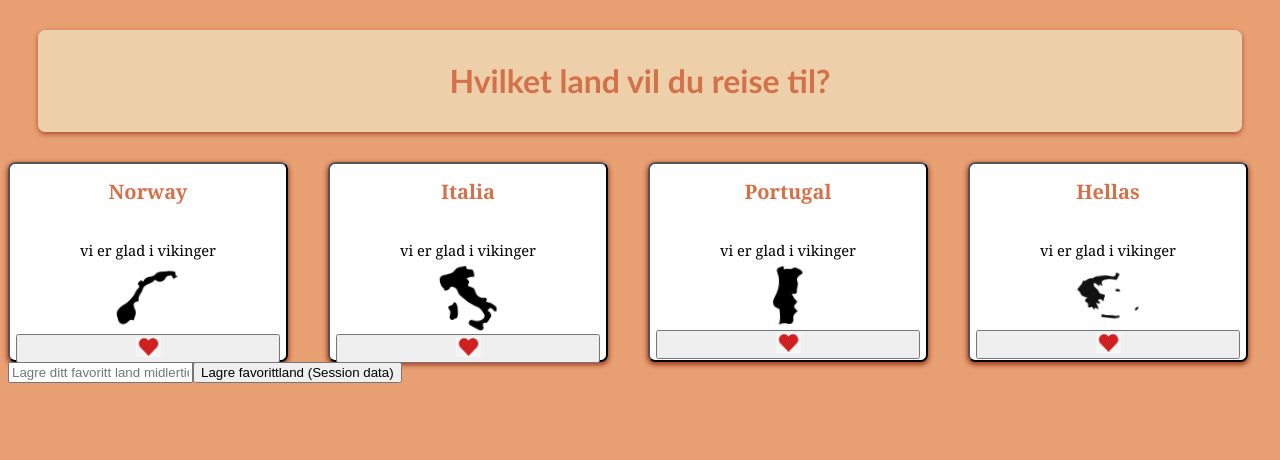
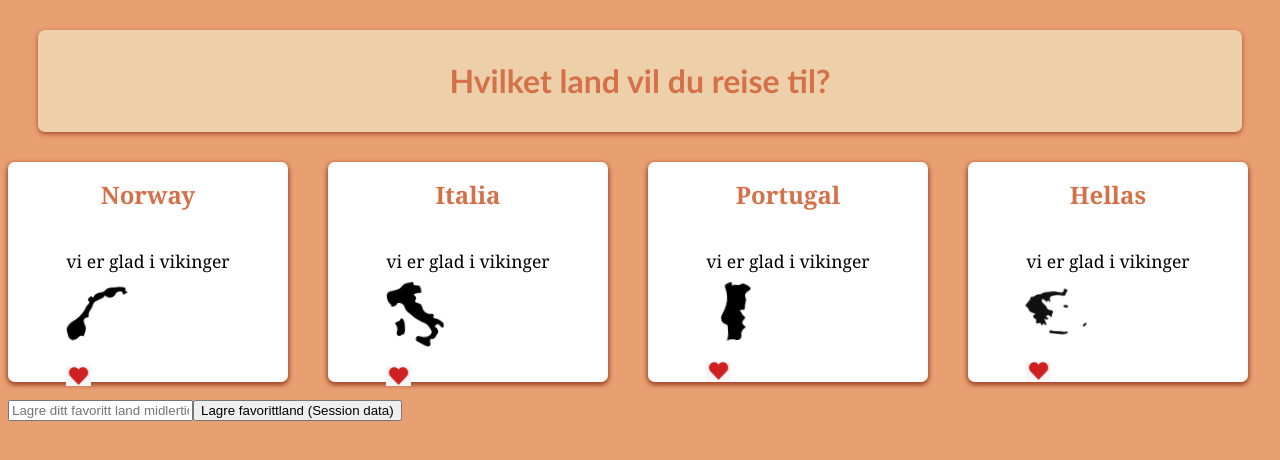
Before and after one commit to livemelkild/CountryFavourites, a React (Create React App) app in the folder prosjekt_2/: page / in a window 1280 px wide. Shown: the top 460 px of the page. Built offline with nearby package versions, Linux system fonts and the light colour scheme.

Commit message:
css edit

```diff
--- a/prosjekt_2/public/styles.css
+++ b/prosjekt_2/public/styles.css
@@ -21,10 +21,27 @@ header {
   border-radius: 7px;
   margin: 0 auto;
   width: 280px;
-  height: 200px;
+  height: 220px;
   display: grid;
+  justify-content: center;
 
 }
+
+.like{
+  width: 280px;
+  justify-content: left;
+}
+
+
+.image{
+  display: grid;
+  background-color: white;
+  justify-content: center;
+  border-radius: 7px;
+  padding: 10px;
+  display: inline-block;
+}
+
 
 .total-c {
   display: grid;
@@ -34,17 +51,6 @@ header {
   margin: 0 auto;
 }
 
-
-
-.image{
-  display: grid;
-  justify-content: center;
-  box-shadow: 0 2px 5px #aa4a30;
-  border-radius: 7px;
-  padding: 10px;
-  display: inline-block;
-  border: 1px solid black;
-}
 
 .country h1 {
   font-size: 1.5em;
--- a/prosjekt_2/src/App.js
+++ b/prosjekt_2/src/App.js
@@ -9,6 +9,7 @@ function App() {
     <div >
           <Header />
           <Country_spec />
+          <br />
           <SessionStorage />
     </div>
   );
--- a/prosjekt_2/src/components/Country.jsx
+++ b/prosjekt_2/src/components/Country.jsx
@@ -1,4 +1,3 @@
-
 import React, {useState, useEffect} from "react";
 import style from "./Country.css"
 
@@ -30,17 +29,19 @@ function Country(props) {
 
 
   return(
-      <div>
-        <button className = "country" onClick = {props.onClick}>
+      <div className = "country">
           <h1>{props.name}</h1>
           <p> {props.description}</p>
-          <div id = "image">
-            <img src = {process.env.PUBLIC_URL + props.img} alt = "img"/>
+            <div id ="image_style" onClick = {props.onClick}>
+            <div id = "image">
+              <img src = {process.env.PUBLIC_URL + props.img} alt = "img"/>
+            </div>
+            </div>
+            <br/>
+          <div id="like">
+          {isFavorite && <div className="saved"  onClick={() => handleClick()} > <img src={process.env.PUBLIC_URL + "./Image/photo_like/ikke_hjerte.png"} alt="hjerte" width="25" height="20"/></div>}
+          {!isFavorite && <div className="saved"  onClick={() => handleClick()} > <img src={process.env.PUBLIC_URL + "./Image/photo_like/hjerte.png"} alt="hjerte" width="25" height="20"/></div>}
           </div>
-          {isFavorite && <button className="saved"  onClick={() => handleClick()} > <img src={process.env.PUBLIC_URL + "./Image/photo_like/ikke_hjerte.png"} alt="hjerte" width="25" height="20"/></button>}
-          {!isFavorite && <button className="saved"  onClick={() => handleClick()} > <img src={process.env.PUBLIC_URL + "./Image/photo_like/hjerte.png"} alt="hjerte" width="25" height="20"/></button>}
-        </button>
-
       </div>
   )
 }
```
